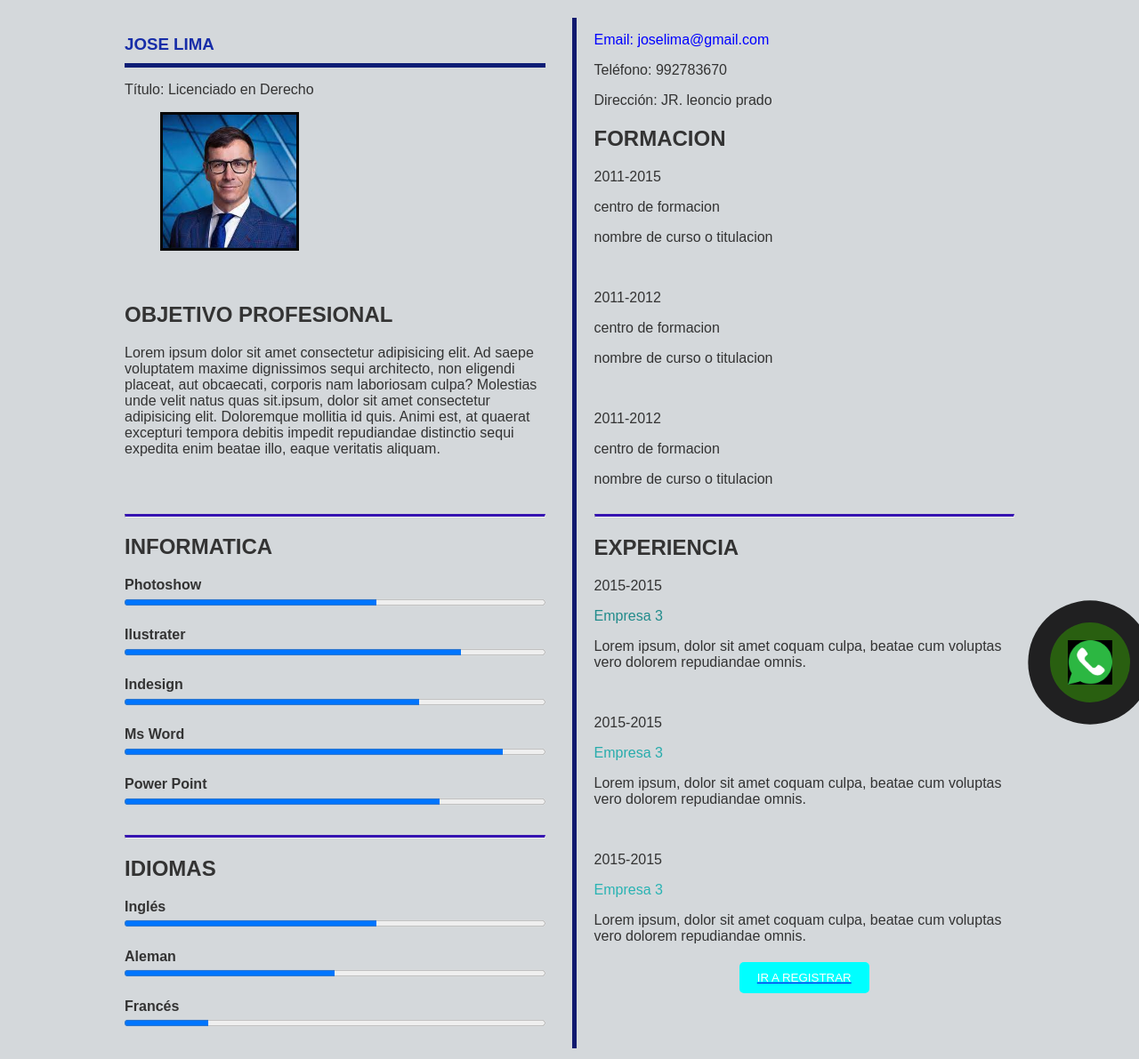
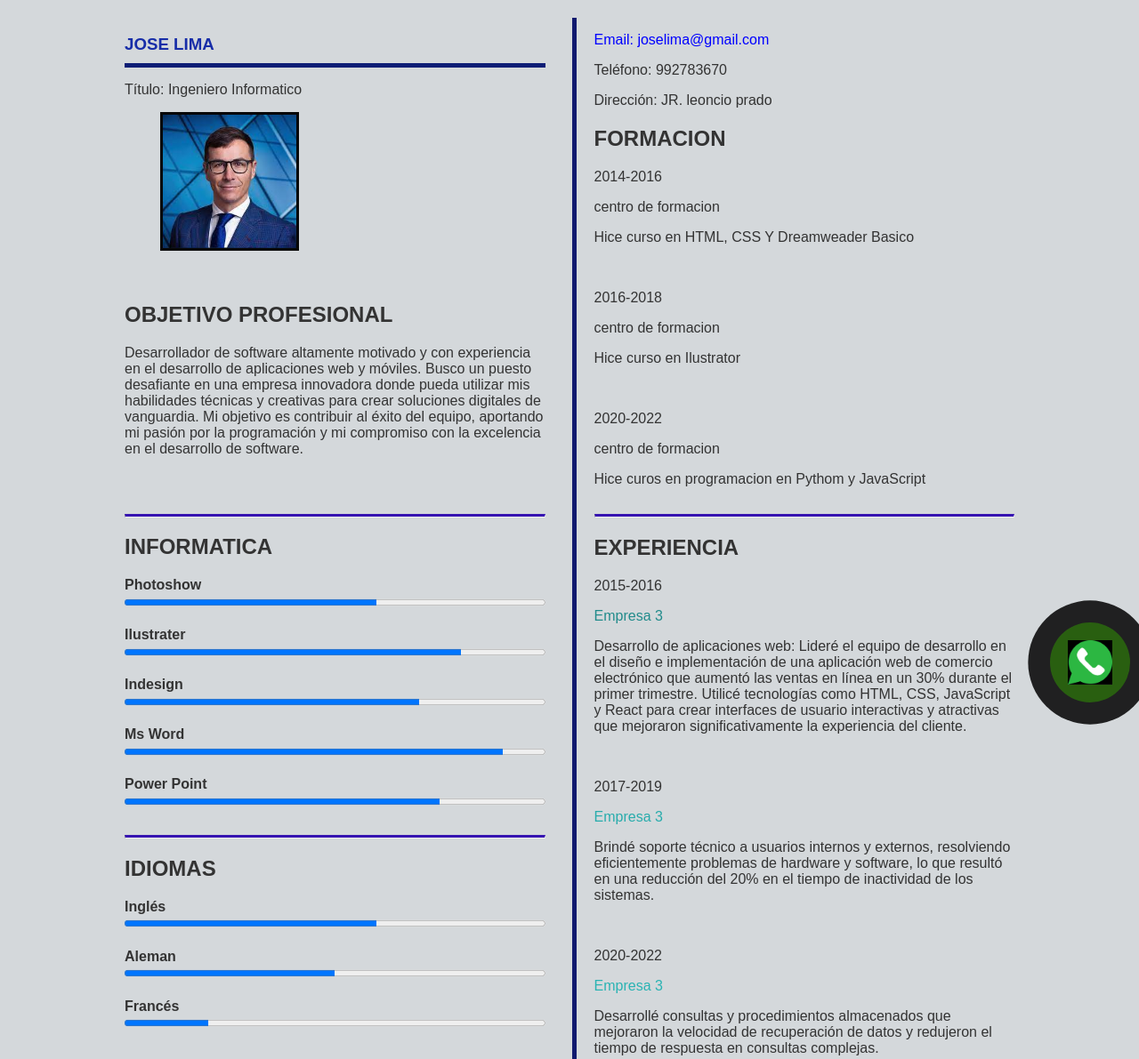
Before and after one commit to joselimaaa/TrabajoFinal.githud.io, a plain HTML site: page curriculum vitae.html in a window 1280 px wide. Shown: the top 1191 px of the page at 89% size. Drawn offline with Linux system fonts and the light colour scheme.

Commit message:
Agregando todos los archivos al commit

```diff
--- a/curriculum vitae.html
+++ b/curriculum vitae.html
@@ -27,7 +27,8 @@
         <div class="left-column">
             <article>
                 <h1 style="color: rgb(23, 45, 168);">JOSE LIMA</h1>
-                <p>Título: Licenciado en Derecho</p>
+                <p>Título: Ingeniero Informatico
+                </p>
                 <figure class="marco">
                     <img src="img/CARA.jpg" a lt="Descripción de la imagen" width="150" height="150">
                 </figure>
@@ -35,15 +36,7 @@
                 <section>
                     <h2>OBJETIVO PROFESIONAL</h2>
                     <p>
-                        Lorem ipsum dolor sit amet consectetur adipisicing elit. Ad saepe voluptatem maxime dignissimos
-                        sequi
-                        architecto, non eligendi placeat, aut obcaecati, corporis nam laboriosam culpa? Molestias unde
-                        velit natus
-                        quas sit.ipsum, dolor sit amet consectetur adipisicing elit. Doloremque mollitia id quis. Animi
-                        est, at
-                        quaerat excepturi tempora debitis impedit repudiandae distinctio sequi expedita enim beatae illo,
-                        eaque
-                        veritatis aliquam.
+                        Desarrollador de software altamente motivado y con experiencia en el desarrollo de aplicaciones web y móviles. Busco un puesto desafiante en una empresa innovadora donde pueda utilizar mis habilidades técnicas y creativas para crear soluciones digitales de vanguardia. Mi objetivo es contribuir al éxito del equipo, aportando mi pasión por la programación y mi compromiso con la excelencia en el desarrollo de software.
                     </p>
                 </section>
                 <br>
@@ -96,40 +89,40 @@
                 <p>Dirección: JR. leoncio prado</p>
                 <section>
                     <h2>FORMACION</h2>
-                    <p>2011-2015</p>
+                    <p>2014-2016</p>
                     <p>centro de formacion</p>
-                    <p>nombre de curso o titulacion</p>
+                    <p>Hice curso en HTML, CSS Y Dreamweader Basico</p>
                     <br>
-                    <p>2011-2012</p>
+                    <p>2016-2018</p>
                     <p>centro de formacion</p>
-                    <p>nombre de curso o titulacion</p>
+                    <p>Hice curso en Ilustrator</p>
                     <br>
-                    <p>2011-2012</p>
+                    <p>2020-2022</p>
                     <p>centro de formacion</p>
-                    <p>nombre de curso o titulacion</p>
+                    <p>Hice curos en programacion en Pythom y JavaScript</p>
                 </section>
                 <section>
                   <hr class="linea">
                     <h2>EXPERIENCIA</h2>
-                    <p>2015-2015</p>
+                    <p>2015-2016</p>
                     <p style="color: rgb(33, 139, 139);">Empresa 3</p>
                     <p>
-                        Lorem ipsum, dolor sit amet coquam culpa, beatae cum voluptas vero dolorem repudiandae
-                        omnis.
+                        Desarrollo de aplicaciones web:
+
+Lideré el equipo de desarrollo en el diseño e implementación de una aplicación web de comercio electrónico que aumentó las ventas en línea en un 30% durante el primer trimestre.
+Utilicé tecnologías como HTML, CSS, JavaScript y React para crear interfaces de usuario interactivas y atractivas que mejoraron significativamente la experiencia del cliente.
                     </p>
                     <br>
-                    <p>2015-2015</p>
+                    <p>2017-2019</p>
                     <p style="color: rgb(40, 172, 172);">Empresa 3</p>
                     <p>
-                        Lorem ipsum, dolor sit amet coquam culpa, beatae cum voluptas vero dolorem repudiandae
-                        omnis.
+                        Brindé soporte técnico a usuarios internos y externos, resolviendo eficientemente problemas de hardware y software, lo que resultó en una reducción del 20% en el tiempo de inactividad de los sistemas.
                     </p>
                     <br>
-                    <p>2015-2015</p>
+                    <p>2020-2022</p>
                     <p style="color: rgb(41, 179, 179);">Empresa 3</p>
                     <p>
-                        Lorem ipsum, dolor sit amet coquam culpa, beatae cum voluptas vero dolorem repudiandae
-                        omnis.
+                        Desarrollé consultas y procedimientos almacenados que mejoraron la velocidad de recuperación de datos y redujeron el tiempo de respuesta en consultas complejas.
                     </p>
                 </section>
                 <div>
```
